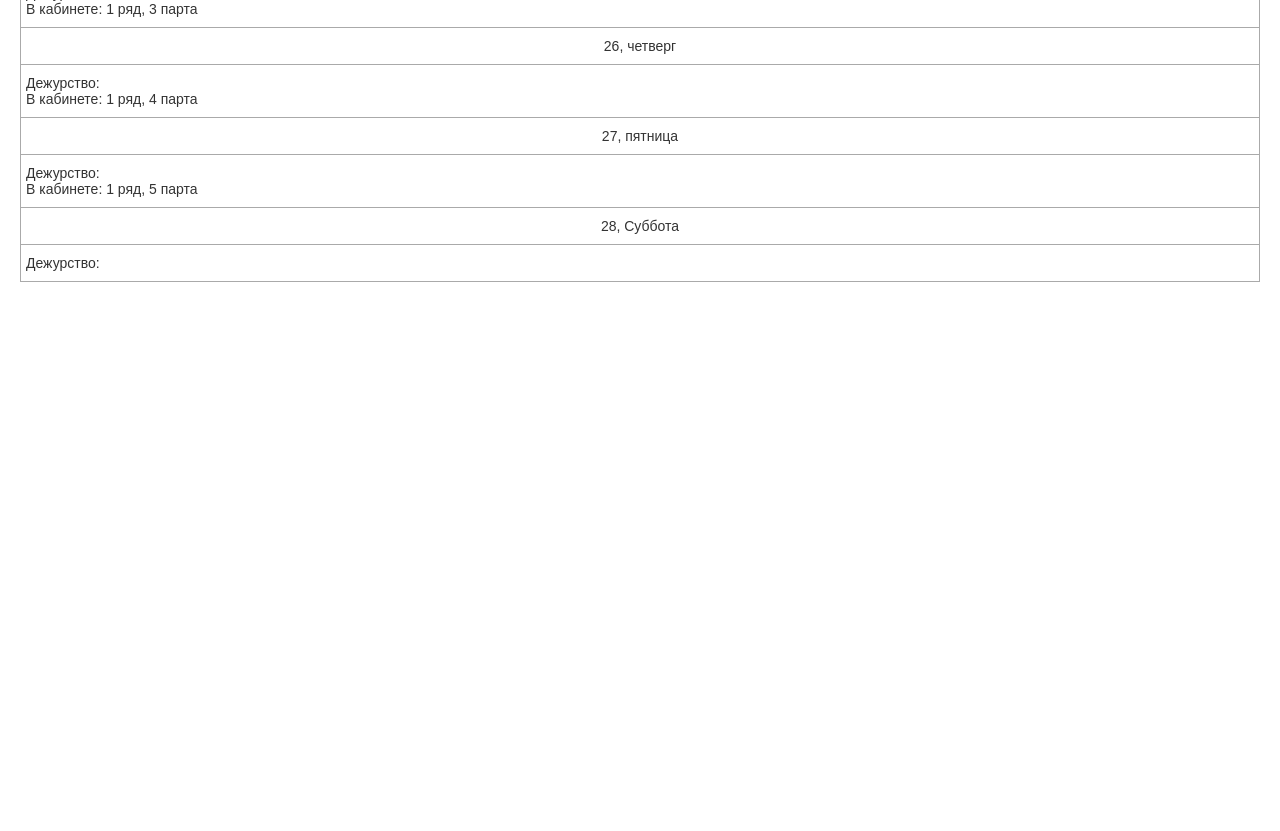
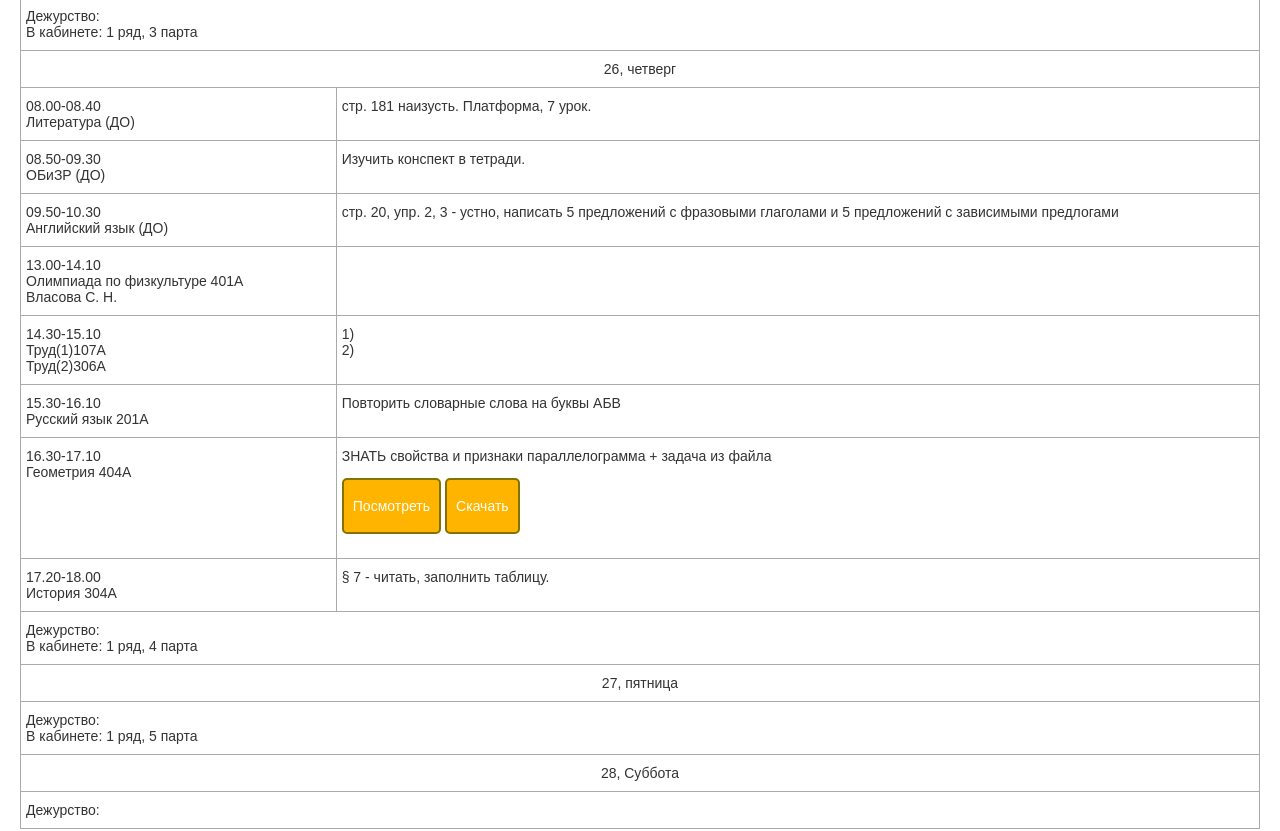
Before and after one commit to Confogam/Dnevnik, a plain HTML site: page Сайт для класса/weeks/week3.html in a window 1280 px wide. Shown: the part 1969-2800 px from the top of the page. Before the commit the page ends 2271 px from the top, so only its background shows below. Drawn offline with Linux system fonts and the light colour scheme.

Commit message:
Add files via upload

```diff
--- a/Сайт для класса/weeks/week3.html
+++ b/Сайт для класса/weeks/week3.html
@@ -206,7 +206,7 @@
                     <td class="tg-0lax">Стр. 89-90 свойства + №373</td>
                   </tr>
                   <tr>
-                    <td class="tg-0lax">12.30-13.10 13.30-14.10<br>13.00 Олимпиада по английскому языку 302А<br>Галивец Л. П.</td>
+                    <td class="tg-0lax">13.00-14.10<br> Олимпиада по английскому языку 302А<br>Галивец Л. П.</td>
                     <td class="tg-0lax"></td>
                   </tr>
                   <tr>
@@ -236,6 +236,38 @@
 
                   <tr>
                     <td class="tg-baqh" colspan="2">26, четверг</td>
+                  </tr>
+                  <tr>
+                    <td class="tg-0lax">08.00-08.40<br>Литература (ДО)</td>
+                    <td class="tg-0lax">стр. 181 наизусть. Платформа, 7 урок.</td>
+                  </tr>
+                  <tr>
+                    <td class="tg-0lax">08.50-09.30<br>ОБиЗР (ДО)</td>
+                    <td class="tg-0lax">Изучить конспект в тетради.</td>
+                  </tr>
+                  <tr>
+                    <td class="tg-0lax">09.50-10.30<br>Английский язык (ДО)</td>
+                    <td class="tg-0lax">стр. 20, упр. 2, 3 - устно, написать 5 предложений с фразовыми глаголами и 5 предложений с зависимыми предлогами</td>
+                  </tr>
+                  <tr>
+                    <td class="tg-0lax">13.00-14.10<br>Олимпиада по физкультуре 401А<br>Власова С. Н.</td>
+                    <td class="tg-0lax"></td>
+                  </tr>
+                  <tr>
+                    <td class="tg-0lax">14.30-15.10<br>Труд(1)107А<br>Труд(2)306А</td>
+                    <td class="tg-0lax">1) <br>2) </td>
+                  </tr>
+                  <tr>
+                    <td class="tg-0lax">15.30-16.10<br>Русский язык 201А</td>
+                    <td class="tg-0lax">Повторить словарные слова на буквы АБВ</td>
+                  </tr>
+                  <tr>
+                    <td class="tg-0lax">16.30-17.10<br>Геометрия 404А</td>
+                    <td class="tg-0lax">ЗНАТЬ свойства и признаки параллелограмма + задача из файла<p><a href="../media/imgs/гео 8.jpg" class="button_1725952662869" target="_blank">Посмотреть</a> <a href="../media/imgs/гео 8.jpg" class="button_1725952662869" target="_blank" download="">Скачать</a></p></td>
+                  </tr>
+                  <tr>
+                    <td class="tg-0lax">17.20-18.00<br>История 304А</td>
+                    <td class="tg-0lax">§ 7 - читать, заполнить таблицу.</td>
                   </tr>
                   <tr>
                     <td class="tg-0lax" colspan="2">Дежурство:<br>В кабинете: 1 ряд, 4 парта</td>
```
Also changed, not shown: Сайт для класса/media/imgs/гео 8.jpg (added).
